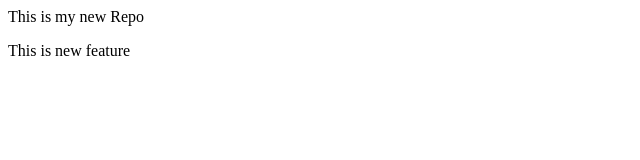
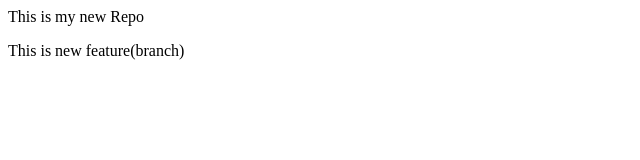
Before and after one commit to SangramBarmon99/localRepo, a plain HTML site: page index.html in a window 1280 px wide. Shown: the full height of the page, 0-640 px from the left. Drawn offline with Linux system fonts and the light colour scheme.

```diff
--- a/index.html
+++ b/index.html
@@ -1,2 +1,2 @@
 <p>This is my new Repo</p>
-<p>This is new feature</p>
+<p>This is new feature(branch)</p>
```
